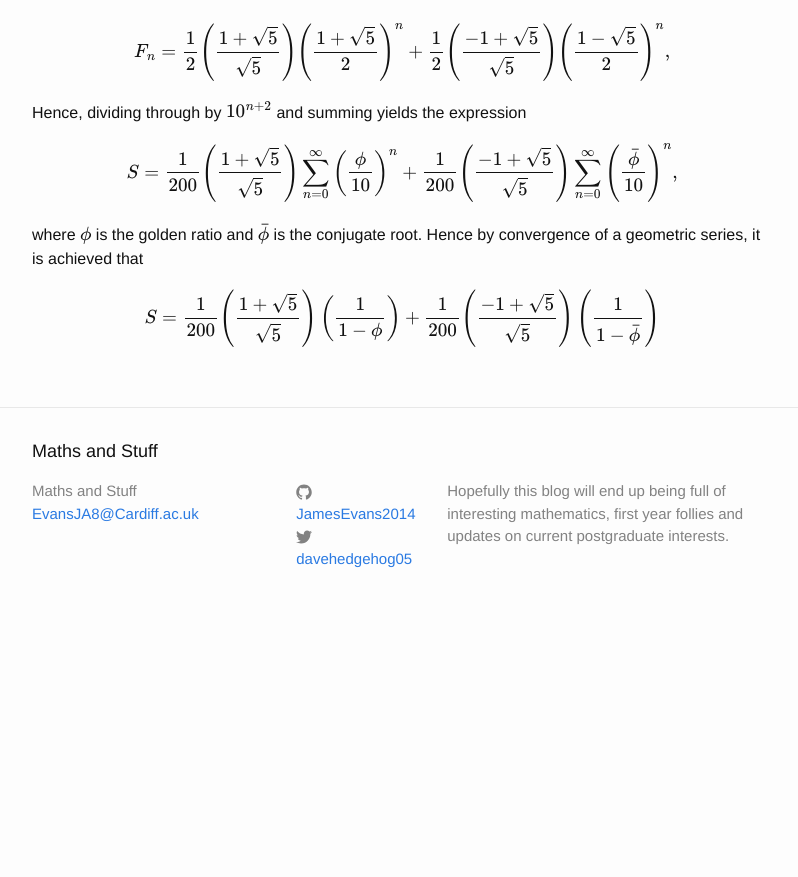
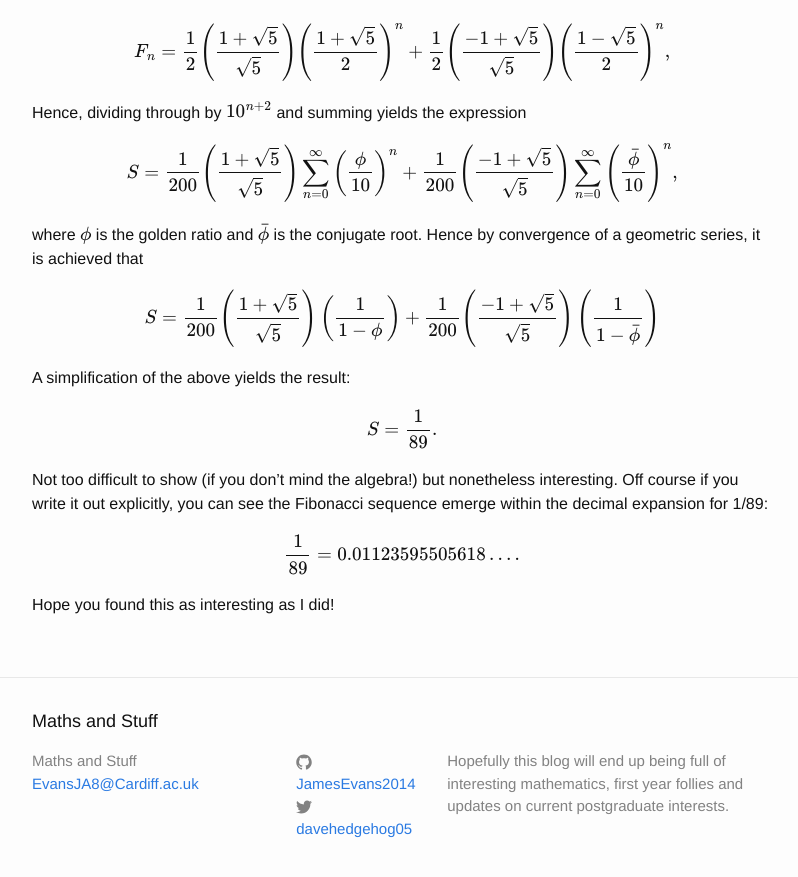
Before and after one commit to JamesEvans2014/JamesEvans2014.github.io, a Jekyll site: the page built from _posts/2014-11-04-Fibonacci-Fascination.md, in a window 1280 px wide and 900 px high, scrolled down 1084 px. Shown: the top 877 px of the window, without its empty margins (238-1036 px from the left). Built offline with Jekyll 4.4.1, drawn with Linux system fonts in a browser that asks for light colours; formulas are drawn with MathJax 3; before the commit the page ends 1714 px from its top, so only the background shows below that.

Commit message:
Update 2014-11-04-Fibonacci-Fascination.md

```diff
--- a/_posts/2014-11-04-Fibonacci-Fascination.md
+++ b/_posts/2014-11-04-Fibonacci-Fascination.md
@@ -52,3 +52,14 @@ where \\(\phi\\) is the golden ratio and \\(\bar {\phi}\\) is the conjugate root
 \\[
 S=\frac {1}{200}\left (\frac {1+\sqrt {5}}{\sqrt {5}}\right )\left ( \frac {1}{1-\phi}\right )+\frac {1}{200}\left (\frac {-1+\sqrt {5}}{\sqrt {5}}\right )\left ( \frac {1}{1-\bar {\phi}}\right )
 \\]
+A simplification of the above yields the result:
+\\[
+S=\frac {1}{89}.
+\\]
+
+Not too difficult to show (if you don't mind the algebra!) but nonetheless interesting. Off course if you write it out explicitly, you can see the Fibonacci sequence emerge within the decimal expansion for 1/89:
+\\[
+\frac {1}{89}=0.01123595505618\dots.
+\\]
+
+Hope you found this as interesting as I did!
```
